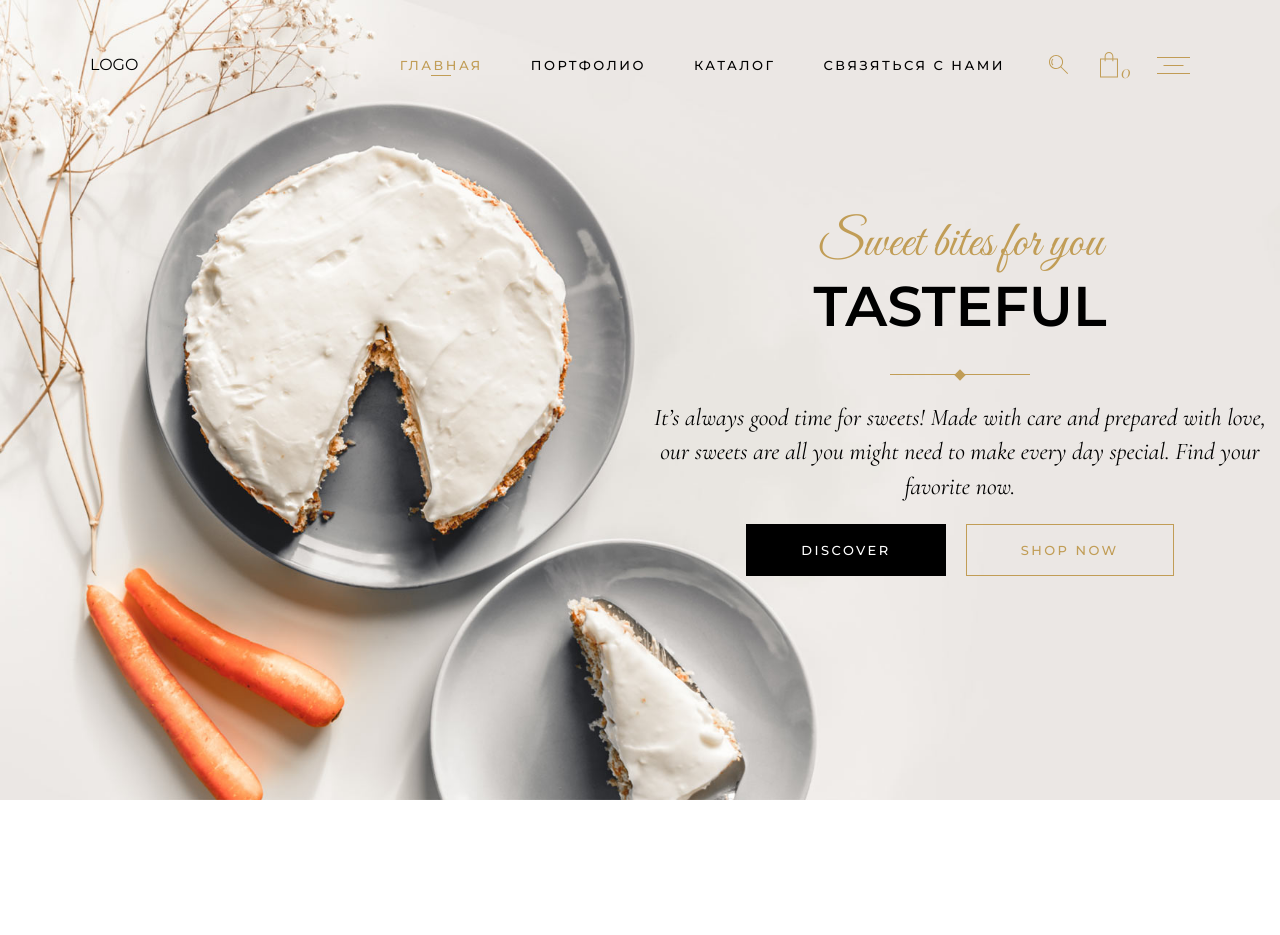
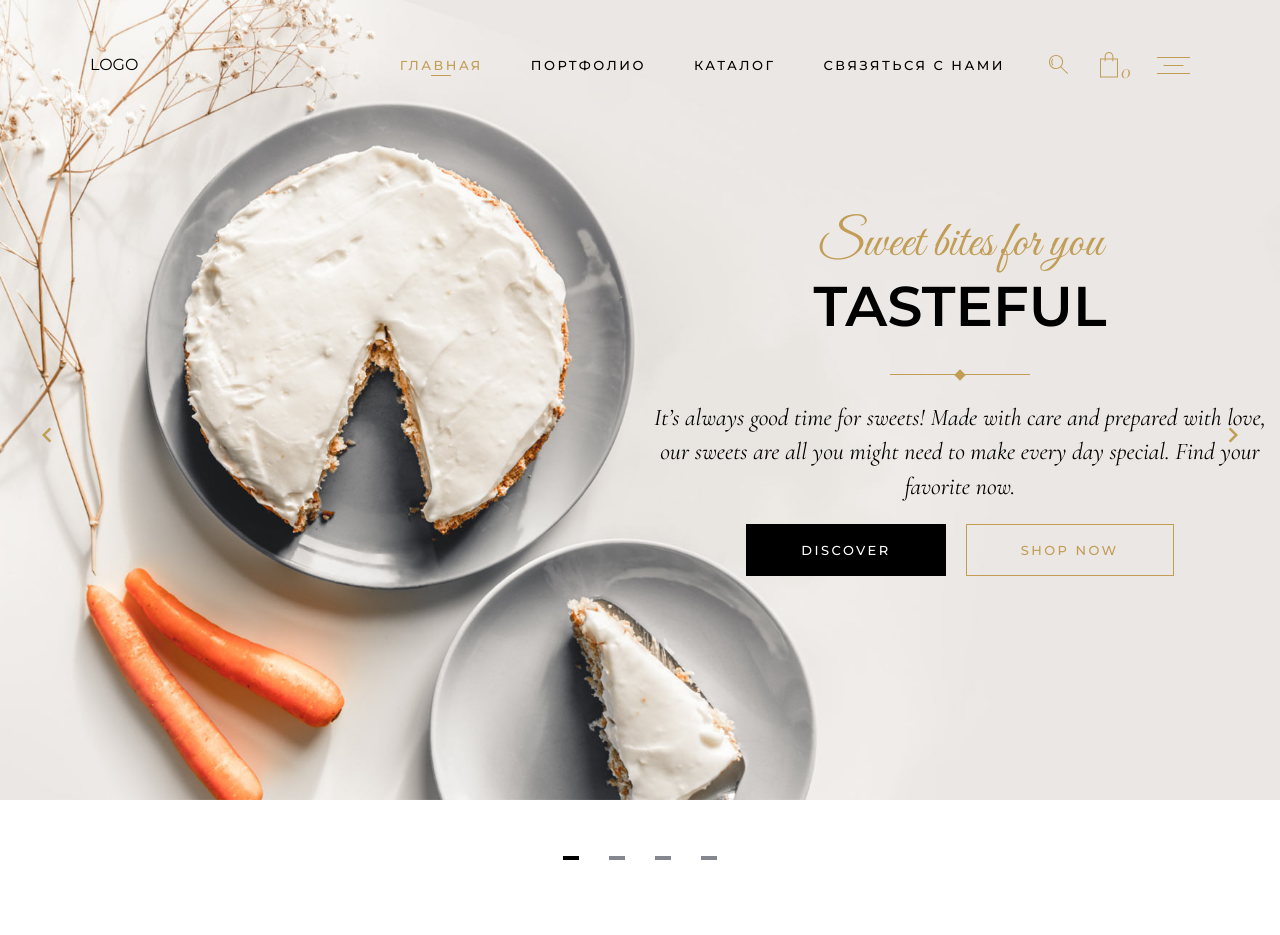
Before and after one commit to WhCollar/ConfectioneryLandingFrontend, a Vue app: page / in a window 1280 px wide. Shown: the top 935 px of the page. Built offline with nearby package versions, Linux system fonts and the light colour scheme; what @tanstack/vue-query would draw is missing.

Commit message:
Styling main product carousel

```diff
--- a/src/pages/main.vue
+++ b/src/pages/main.vue
@@ -1,73 +1,13 @@
 <script setup lang="ts">
-import { Carousel, Slide } from 'vue3-carousel';
-import { Introduction } from '@/entities/structure';
+import { MainCarousel } from 'widgets/main.carousel';
 import { Section } from 'entities/structure';
-import { GhostButton, PrimaryButton, SecondaryButton } from 'shared/ui/buttons';
-import { H1Slide1, H1Slide2, H1Slide3, H1Slide4 } from 'shared/ui/images';
+import { SecondaryButton } from 'shared/ui/buttons';
 import { TypographyLink } from 'shared/ui/typography';
-
-const sliderItems = [
-  {
-    imgSrc: H1Slide1,
-    titleLabel: 'Sweet bites for you',
-    title: 'tasteful',
-    text: 'It’s always good time for sweets! Made with care and prepared with love, our sweets are all you might need to make every day special. Find your favorite now.',
-    productId: 0,
-  },
-  {
-    imgSrc: H1Slide2,
-    titleLabel: '',
-    title: '',
-    text: '',
-    productId: 1,
-  },
-  {
-    imgSrc: H1Slide3,
-    titleLabel: '',
-    title: '',
-    text: '',
-    productId: 2,
-  },
-  {
-    imgSrc: H1Slide4,
-    titleLabel: '',
-    title: '',
-    text: '',
-    productId: 4,
-  },
-];
 </script>
 
 <template>
   <div class="mt-[-130px] z-[100]">
-    <div class="w-[100wh] h-[100hv]">
-      <Carousel>
-        <Slide v-for="(slide, index) in sliderItems" :index="index">
-          <div
-            class="h-[100vh] w-[100vw] bg-left-top bg-no-repeat bg-cover"
-            :style="{ backgroundImage: `url('${slide.imgSrc}')` }"
-          >
-            <div class="h-full grid grid-cols-1 lg:grid-cols-2">
-              <div class="hidden lg:block"></div>
-              <div class="flex justify-center lg:justify-start items-center">
-                <div class="w-[500px] lg:w-[780px]">
-                  <Introduction
-                    :title-label="slide.titleLabel"
-                    :title="slide.title"
-                    :text="slide.text"
-                  />
-                  <div class="h-[20px]"></div>
-                  <div class="flex justify-center items-center">
-                    <PrimaryButton class="mr-[20px]">Discover</PrimaryButton>
-                    <GhostButton>Shop now</GhostButton>
-                  </div>
-                </div>
-              </div>
-            </div>
-          </div>
-        </Slide>
-      </Carousel>
-    </div>
+    <MainCarousel />
     <Section
       :introduction-props="{
         titleLabel: 'we know that',
--- /dev/null
+++ b/src/widgets/main.carousel/index.ts
@@ -0,0 +1,2 @@
+import MainCarousel from './ui.vue';
+export { MainCarousel };
--- /dev/null
+++ b/src/widgets/main.carousel/model.ts
@@ -0,0 +1,7 @@
+export type CarouselProduct = {
+  imgSrc: string;
+  titleLabel: string;
+  title: string;
+  text: string;
+  productId: number;
+};
--- /dev/null
+++ b/src/widgets/main.carousel/ui.vue
@@ -0,0 +1,114 @@
+<script setup lang="ts">
+import { Carousel, Navigation, Pagination, Slide } from 'vue3-carousel';
+import { Introduction } from 'entities/structure';
+import { GhostButton, PrimaryButton } from 'shared/ui/buttons';
+import { H1Slide1, H1Slide2, H1Slide3, H1Slide4 } from 'shared/ui/images';
+import { CarouselProduct } from './model';
+
+const sliderItems: CarouselProduct[] = [
+  {
+    imgSrc: H1Slide1,
+    titleLabel: 'Sweet bites for you',
+    title: 'tasteful',
+    text: 'It’s always good time for sweets! Made with care and prepared with love, our sweets are all you might need to make every day special. Find your favorite now.',
+    productId: 0,
+  },
+  {
+    imgSrc: H1Slide2,
+    titleLabel: '',
+    title: '',
+    text: '',
+    productId: 1,
+  },
+  {
+    imgSrc: H1Slide3,
+    titleLabel: '',
+    title: '',
+    text: '',
+    productId: 2,
+  },
+  {
+    imgSrc: H1Slide4,
+    titleLabel: '',
+    title: '',
+    text: '',
+    productId: 4,
+  },
+];
+</script>
+
+<template>
+  <Carousel class="pb-[70px]" wrap-around>
+    <Slide v-for="(slide, index) in sliderItems" :key="index">
+      <div
+        class="h-[100vh] w-[100vw] bg-left-top bg-no-repeat bg-cover"
+        :style="{ backgroundImage: `url('${slide.imgSrc}')` }"
+      >
+        <div class="h-full grid grid-cols-1 lg:grid-cols-2">
+          <div class="hidden lg:block"></div>
+          <div class="flex justify-center lg:justify-start items-center">
+            <div class="w-[500px] lg:w-[780px]">
+              <Introduction
+                :title-label="slide.titleLabel"
+                :title="slide.title"
+                :text="slide.text"
+              />
+              <div class="h-[20px]"></div>
+              <div class="flex justify-center items-center">
+                <PrimaryButton class="mr-[20px]">Discover</PrimaryButton>
+                <GhostButton>Shop now</GhostButton>
+              </div>
+            </div>
+          </div>
+        </div>
+      </div>
+    </Slide>
+
+    <template #addons>
+      <Navigation />
+      <Pagination />
+    </template>
+  </Carousel>
+</template>
+
+<style lang="scss">
+.carousel__next {
+  @apply mr-[32px];
+}
+
+.carousel__prev {
+  @apply ml-[32px];
+}
+
+.carousel__icon {
+  @apply text-primary;
+  @apply transition-transform;
+  @apply duration-[.2s];
+  @apply hover:text-primary;
+  @apply hover:scale-[2];
+}
+
+.carousel__pagination {
+  @apply mt-[-70px];
+}
+
+.carousel__pagination-item {
+  @apply mx-[12px];
+}
+
+.carousel__pagination-button::after {
+  @apply w-[12px];
+  @apply h-[12px];
+  @apply rotate-45;
+  @apply border;
+  @apply border-primary;
+  @apply bg-transparent;
+  @apply transition-colors;
+  @apply duration-[.2s];
+  @apply hover:bg-primary;
+}
+
+.carousel__pagination-button--active::after {
+  @apply bg-primary;
+}
+</style>
```
